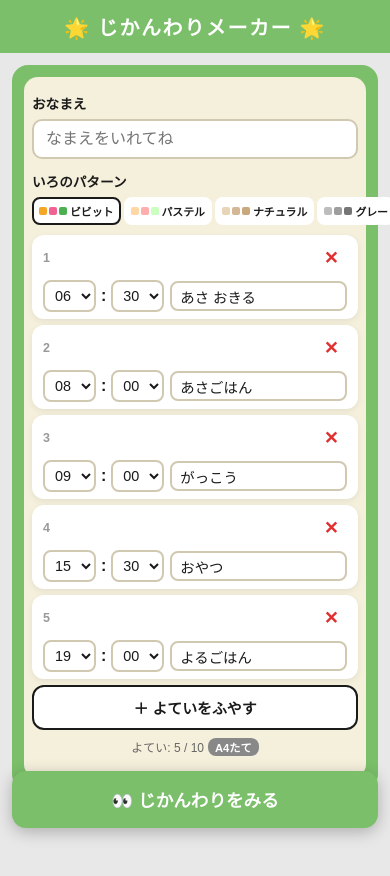
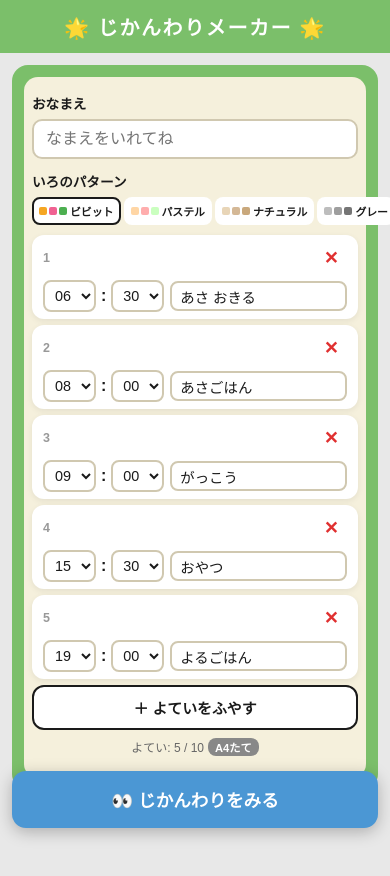
Before and after one commit to HSGW-K/kids-schedule-maker, a plain HTML site: page index.html in a window 390 px wide. Drawn offline with nearby package versions, Linux system fonts and the light colour scheme; a web font is replaced by a local one.

Commit message:
Add files via upload

```diff
--- a/index.html
+++ b/index.html
@@ -727,7 +727,7 @@
                 right: 12px;
                 width: auto;
                 padding: 16px;
-                background: var(--green-bg);
+                background: #4B97D4;
                 color: white;
                 border: none;
                 border-radius: 14px;
```
